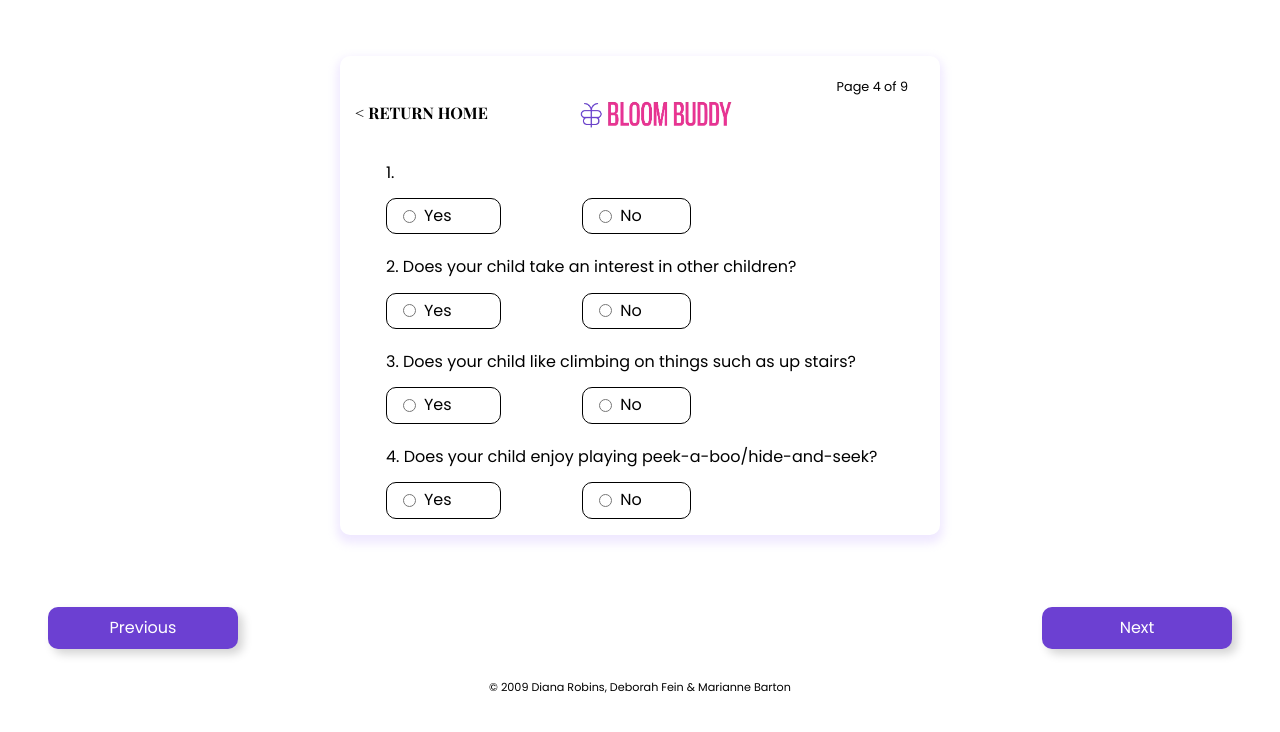
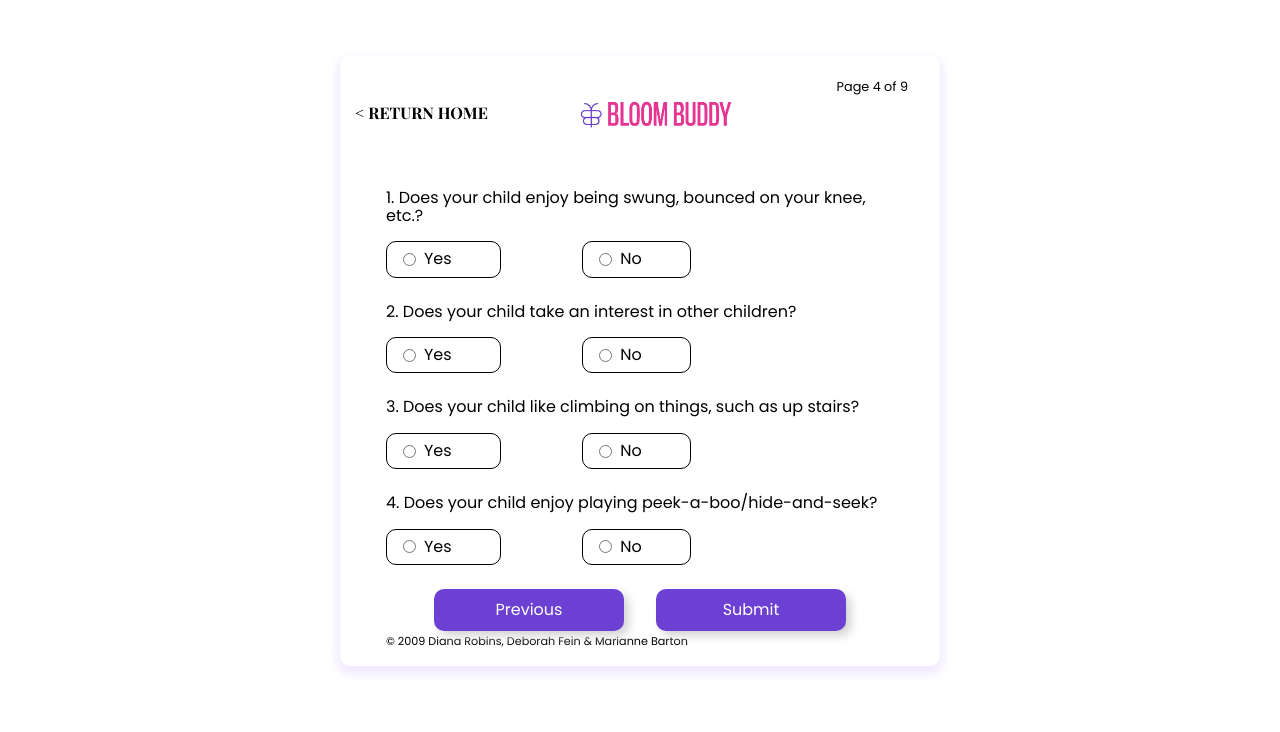
Before and after one commit to audrey-roe/BLOOM, a Django app: page /quizz/ in a window 1280 px wide. Shown: the top 732 px of the page. Run offline with Django 4.2, Linux system fonts and the light colour scheme; data comes from the database, SQL or seed files in the repository; both versions use the stored data as it was after the commit; some web fonts are replaced.

Commit message:
sevennnn

```diff
--- a/bloom/mchath/static/css/mchat-survey-page.css
+++ b/bloom/mchath/static/css/mchat-survey-page.css
@@ -1118,3 +1118,7 @@
 .active {
   display: flex;
 }
+
+.questions{
+  margin-top: 25px;
+}
--- a/bloom/mchath/templates/mchat-survey-page.html
+++ b/bloom/mchath/templates/mchat-survey-page.html
@@ -75,36 +75,59 @@
               class="mchat-header-darklogotransparentstraightline-copy logo"
             />
           </header>
-          <form action=""
+
+
             <div class="mchat-survey-page-container002">
             <div class="mchat-survey-page-container003">
+              <form method="POST" action ="/quizz/" enctype="multipart/form-data">
+                {% csrf_token %}
+                {%for q in questions %}
+                <div class="questions">
                   <span class="mchat-survey-page-text">
-                1.
-                {% comment %} Does your child enjoy being swung, bounced on your knee, etc.? {% endcomment %}
+                    {{q.question}}
+                    {% comment %} 1. Does your child enjoy being swung, bounced on your knee, etc.? {% endcomment %}
                   </span>
                   <div class="mchat-survey-page-container004">
                     <div class="selector">
-                  <input type="radio" id="1y" name="q1" value="yes" />
-                  <label for="1y" class="mchat-survey-page-text01">Yes</label>
+                      <input type="radio" id="" name="{{q.question}}" value="op1" />
+                      <label for="" class="mchat-survey-page-text01">
+                      {{q.op1}}
+                      {% comment %} Yes {% endcomment %}
+                      </label>
                     </div>
                     <div class="selector">
-                  <input type="radio" id="1n" name="q1" value="no" />
-                  <label for="1n" class="mchat-survey-page-text02">No</label>
+                      <input type="radio" id="" name="{{q.question}}" value="op2" />
+                      <label for="" class="mchat-survey-page-text02">
+                        {{q.op2}}
+                        {% comment %} No {% endcomment %}
+                      </label>
                     </div>
                   </div>
+                  {% endfor %}
                 </div>
-            <div class="mchat-survey-page-container007">
+              </form>
+            </div>
+
+            {% comment %} <div class="mchat-survey-page-container007">
               <span class="mchat-survey-page-text03">
+                {{q.question}}
                 2. Does your child take an interest in other children?
               </span>
               <div class="mchat-survey-page-container008">
                 <div class="selector">
                   <input type="radio" id="2y" for="q2" name="q2" value="yes" />
-                  <label for="2y" class="mchat-survey-page-text04">Yes</label>
+                  <label for="2y" class="mchat-survey-page-text04">
+                    {{q.op1}}
+                    Yes
+                  </label>
                 </div>
                 <div class="selector">
                   <input type="radio" id="2n" for="q2" name="q2" value="no" />
-                  <label for="2n" class="mchat-survey-page-text05">No</label>
+                  <label for="2n" class="mchat-survey-page-text05">
+                    {{q.op2}}
+
+                    No
+                  </label>
                 </div>
               </div>
             </div>
@@ -652,7 +675,7 @@
                 </div>
               </div>
             </div>
-          </div>
+          </div> {% endcomment %}
           <div class="mchat-survey-page-container110">
             <div class="mchat-button-container">
               <a href="#survey-slide-5" class="mchat-button-navlink">
--- a/bloom/mchath/views.py
+++ b/bloom/mchath/views.py
@@ -6,6 +6,8 @@
 # from .forms import createcustomerform, quizform
 from .models import quiz, customer
 from django.http import HttpResponse
+from django.core.paginator import Paginator , EmptyPage, PageNotAnInteger
+
 
 # Create your views here.
 
@@ -50,7 +52,7 @@
         questions=quiz.objects.all()
         score = 0
         # wrong=0
-        # correct=0
+        correct=0
         total=0
         for q in questions:
             total+=1
@@ -59,18 +61,35 @@
             print()
             if q.ans ==  request.POST.get(q.question):
                 score+=1
-            #     correct+=1
+                correct+=1
             # else:
             #     wrong+=1
         context = {
-            # 'total':total,
+            'total':total,
             'score': score
         }
         return render(request, 'mchat-results-page.html', context)
     else:
         questions=quiz.objects.all()
+
+        p = Paginator(questions, 4) # 4 questions per page this determines how many objects will be displayed per page
+        page_num = request.GET.get('page', 1) # allows you to access pages by passing value directly  through link
+        page = p.page(page_num)
+
+        try:
+            page = p.page(page_num)
+        except PageNotAnInteger:
+            # if page is not an integer, deliver the first page
+            page = Paginator.page(1)
+        except EmptyPage:
+            # if the page is out of range, deliver the last page
+            page = p.page(1)
+
+
         context = {
-            'questions':questions
+            'questions':page
+
+            # 'questions':questions
         }
 
     return render(request, 'mchat-survey-page.html', context)
```
Also changed, not shown: bloom/db.sqlite3. Lines whose indentation alone changed are shown as unchanged.
